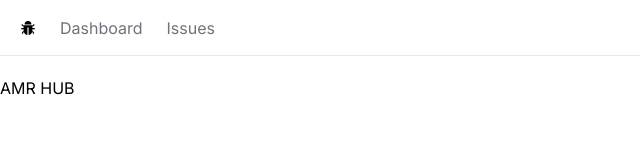
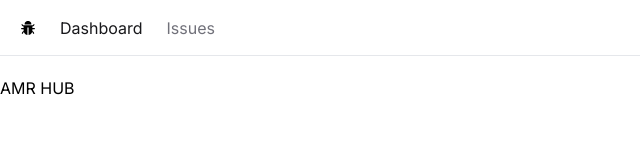
Before and after one commit to amanuelmandefro3/amr-hub, a Next.js app: page / in a window 1280 px wide. Shown: the top 160 px of the page, without its empty margins (0-640 px from the left). Built offline with nearby package versions, Linux system fonts and the light colour scheme.

Commit message:
style active link in the navbar

```diff
--- a/package.json
+++ b/package.json
@@ -9,6 +9,7 @@
     "lint": "next lint"
   },
   "dependencies": {
+    "classnames": "^2.5.1",
     "next": "14.2.5",
     "react": "^18",
     "react-dom": "^18",
--- a/src/app/NavBar.tsx
+++ b/src/app/NavBar.tsx
@@ -1,7 +1,11 @@
+"use client"
+import Link  from 'next/link';
+import { usePathname } from 'next/navigation';
+import classnames from 'classnames';
 
-import Link  from 'next/link';
 import { AiFillBug } from 'react-icons/ai';
 const NavBar = () => {
+    const currentPath = usePathname()
     const links = [
         {label:'Dashboard', href:"/"},
         {label:'Issues', href:"/issues"}
@@ -13,7 +17,16 @@ const NavBar = () => {
         <ul className='flex space-x-6'>
            {
             links.map((link)=>(
-                <Link key={link.href} href={link.href} className='text-zinc-500 hover:text-zinc-800 transition-colors '>
+                <Link key={link.href} href={link.href} className={
+                    classnames(
+                        {
+                            'text-zinc-900':currentPath === link.href,
+                            'text-zinc-500':link.href !== currentPath,
+                            'hover:text-zinc-800 transition-colors':true
+
+                        }
+                    )
+                } >
                     {link.label}
                 </Link>
             ))
--- /dev/null
+++ b/src/app/issues/page.tsx
@@ -0,0 +1,9 @@
+import React from 'react'
+
+const IssuesPage = () => {
+  return (
+    <div>IssuesPage</div>
+  )
+}
+
+export default IssuesPage
--- a/src/app/page.tsx
+++ b/src/app/page.tsx
@@ -1,4 +1,3 @@
-import Image from "next/image";
 
 export default function Home() {
   return (
```
Also changed, not shown: 1 other file (tests, documents, lock files or other folders).
